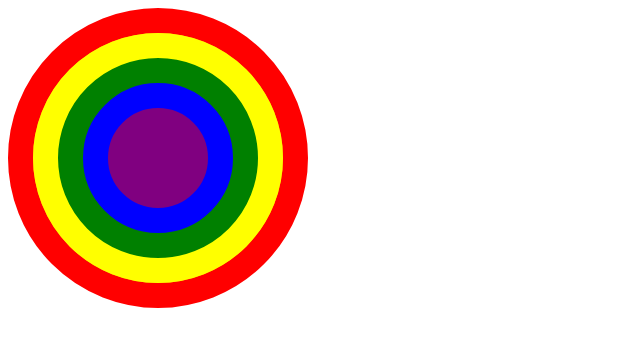
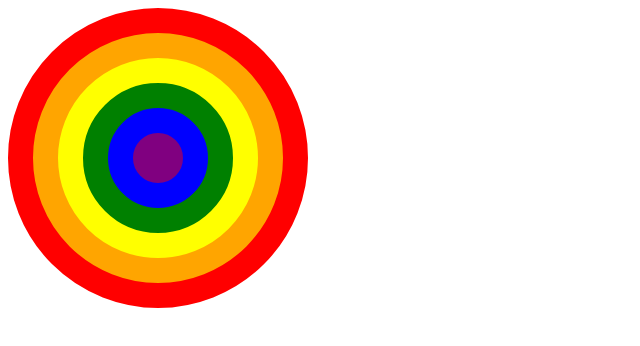
Before and after one commit to acciojob/rainbow-circles-nikhilpatel9, a website: page main.html in a window 1280 px wide. Shown: the whole page, without its empty margins (0-640 px from the left). Drawn offline with Linux system fonts and the light colour scheme.

Commit message:
created a submission

```diff
--- a/styles.css
+++ b/styles.css
@@ -15,8 +15,8 @@
 #middle {
   border: 25px solid #ffff00;
   background-color: #008000;
-  width: 250px;
-  height: 250px;
+  width: 200px;
+  height: 200px;
   border-radius: 50%;
   display: grid;
   place-items: center;
@@ -25,8 +25,8 @@
 #inner {
   border: 25px solid #0000ff;
   background-color: #800080;
-  width: 150px;
-  height: 150px;
+  width: 100px;
+  height: 100px;
   border-radius: 50%;
   display: grid;
   place-items: center;
```
